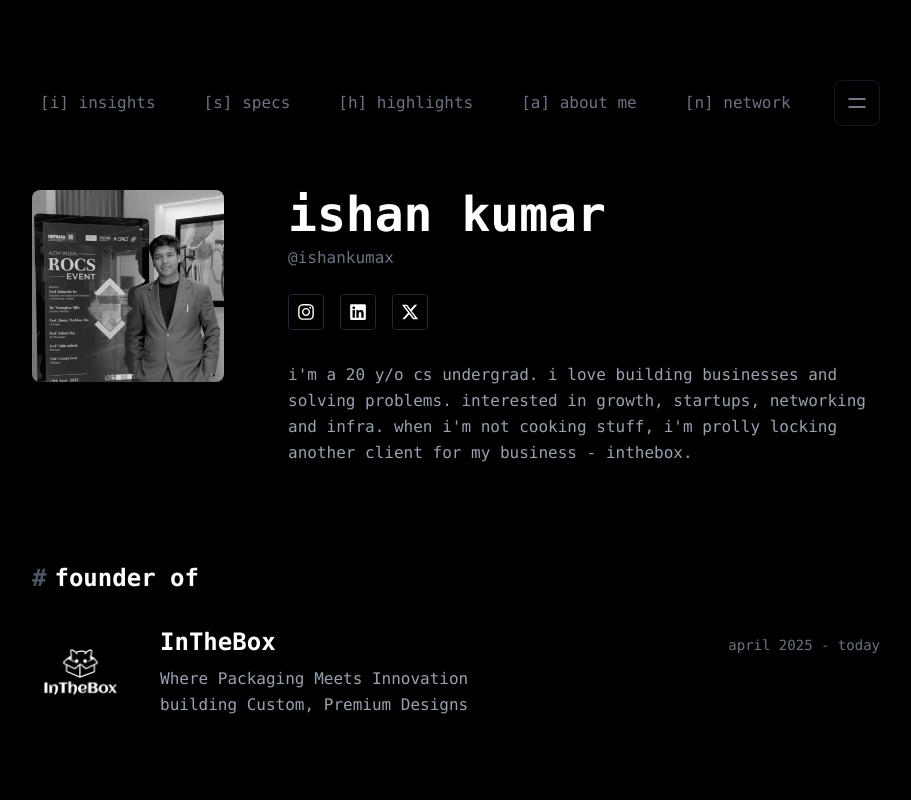
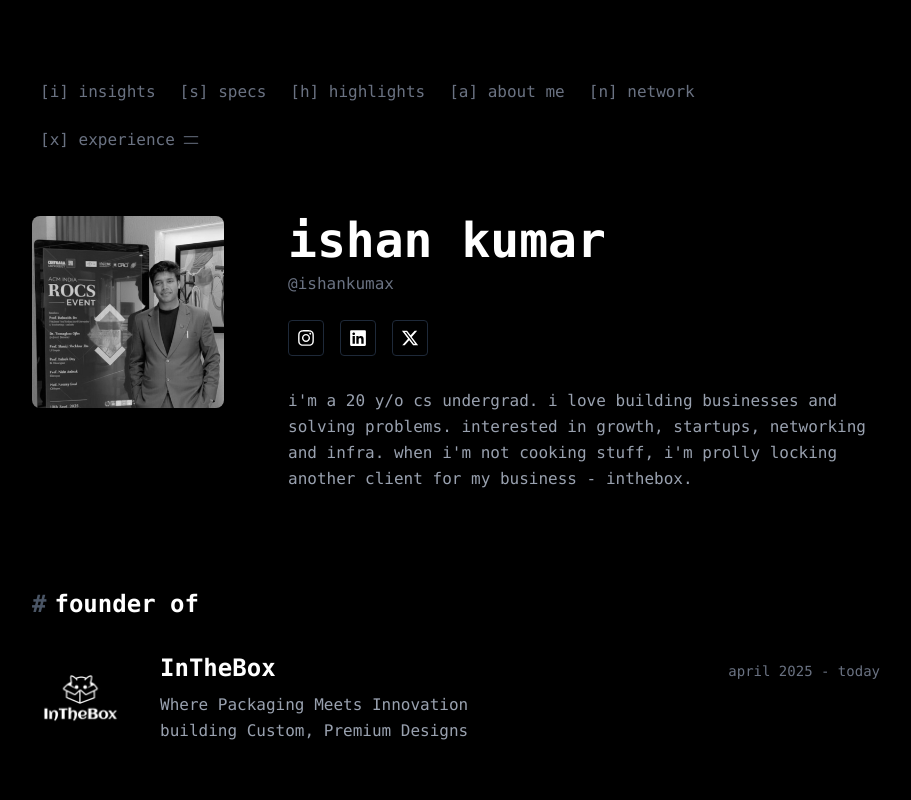
Before and after one commit to ishankumax/portfolio, a React (Vite) app: page / in a window 1280 px wide. Shown: the top 800 px of the page, without its empty margins (184-1095 px from the left). Built offline with nearby package versions, Linux system fonts and the light colour scheme.

Commit message:
added experience button in navebar

```diff
--- a/src/components/Home.jsx
+++ b/src/components/Home.jsx
@@ -38,14 +38,15 @@ function Home() {
       <div
         className="flex w-full transition-all duration-[400ms] ease-[cubic-bezier(0.2,0.8,0.2,1)] will-change-transform"
         style={{
-          // Base main layout is ~896px. When opened, container expands dynamically to fit the 400px panel
-          // forcing the main content block to beautifully slide left as the container stays centered!
-          maxWidth: isDrawerOpen ? '1300px' : '896px'
+          // Base main layout is ~896px. When opened, container expands dynamically to a full 100% viewport span
+          // forcing the main content block to beautifully slide left as the container occupies all empty space!
+          maxWidth: isDrawerOpen ? '100vw' : '896px',
+          width: '100%'
         }}
       >
 
-        {/* Main Content (Always stays full width of its allotted 896px space) */}
-        <main className="flex-1 min-w-0 w-full px-6 py-12 md:py-20 relative z-10 transition-transform duration-[400ms]">
+        {/* Main Content (Always stays visually centered in its flexible remaining real estate) */}
+        <main className="flex-1 min-w-0 w-full max-w-4xl mx-auto px-6 py-12 md:py-20 relative z-10 transition-transform duration-[400ms]">
           <Navbar onToggleDrawer={() => setIsDrawerOpen(!isDrawerOpen)} />
           <Hero />
           <FounderOf />
@@ -55,11 +56,11 @@ function Home() {
 
         {/* Adjacent Slide-out Sidebar Panel (Instead of overlay overlay) */}
         <aside
-          className={`flex-shrink-0 border-gray-800 transition-all duration-[400ms] ease-[cubic-bezier(0.2,0.8,0.2,1)] overflow-hidden ${isDrawerOpen ? 'w-full md:w-[400px] opacity-100 border-l' : 'w-0 opacity-0 border-l-transparent'}`}
+          className={`flex-shrink-0 border-gray-800 transition-all duration-[400ms] ease-[cubic-bezier(0.2,0.8,0.2,1)] overflow-hidden ${isDrawerOpen ? 'w-full md:w-[420px] lg:w-[480px] xl:w-[500px] opacity-100 border-l' : 'w-0 opacity-0 border-l-transparent'}`}
         >
           {/* Inner fixed-width container acts identically to the drawer but flows natively adjacent to content.
               Sticky top allowing independent independent scrolling! */}
-          <div className="w-full md:w-[400px] h-[100dvh] sticky top-0 bg-[#0b0c10] overflow-y-auto p-6 sm:p-8 no-scrollbar shadow-[-20px_0_40px_rgba(0,0,0,0.4)]">
+          <div className="w-full md:w-[420px] lg:w-[480px] xl:w-[500px] h-[100dvh] sticky top-0 bg-[#0b0c10] overflow-y-auto p-6 sm:p-8 no-scrollbar shadow-[-20px_0_40px_rgba(0,0,0,0.4)]">
 
             {/* Drawer Inner Header */}
             <div className="flex justify-between items-center mb-10 pt-2">
@@ -90,7 +91,7 @@ function Home() {
 
             {/* Render Timeline Instance safely */}
             <div className="relative transform -translate-x-[60px]">
-               <Timeline isMobileMode={true} />
+               <Timeline isMobileMode={false} />
             </div>
 
           </div>
--- a/src/components/Navbar.jsx
+++ b/src/components/Navbar.jsx
@@ -3,30 +3,24 @@ import { Link } from 'react-router-dom'
 
 function Navbar({ onToggleDrawer }) {
   return (
-    <nav className="flex justify-between items-center mb-16 text-sm md:text-base text-gray-500 w-full">
+    <nav className="flex flex-wrap justify-center md:justify-start gap-4 md:gap-5 lg:gap-6 items-center mb-16 text-sm md:text-base text-gray-500 w-full px-2">
+      <Link to="/insights" className="hover:text-white transition-colors whitespace-nowrap">[i] insights</Link>
+      <Link to="/specs" className="hover:text-white transition-colors whitespace-nowrap">[s] specs</Link>
+      <Link to="/#highlights" className="hover:text-white transition-colors whitespace-nowrap">[h] highlights</Link>
+      <Link to="/about" className="hover:text-white transition-colors whitespace-nowrap">[a] about me</Link>
+      <a href="mailto:ishankumax@gmail.com" className="hover:text-white transition-colors whitespace-nowrap">[n] network</a>
 
-      {/* Navigation Links (Responsive) */}
-      <div className="flex flex-wrap justify-center md:justify-start gap-4 md:gap-12 pl-2">
-        <Link to="/insights" className="hover:text-white transition-colors">[i] insights</Link>
-        <Link to="/specs" className="hover:text-white transition-colors">[s] specs</Link>
-        <Link to="/#highlights" className="hover:text-white transition-colors">[h] highlights</Link>
-        <Link to="/about" className="hover:text-white transition-colors">[a] about me</Link>
-        <a href="mailto:ishankumax@gmail.com" className="hover:text-white transition-colors">[n] network</a>
-      </div>
-
-      {/* Hamburger Menu (Experience Timeline Drawer Toggle) - always visible */}
-      <div className="flex items-center ml-4">
+      {/* Unified '[x] experience' Button & Hamburger */}
       <button
         onClick={onToggleDrawer}
-          className="p-2.5 border border-gray-800/60 rounded-lg text-gray-400 hover:text-white hover:bg-gray-800/30 transition-all cursor-pointer shadow-sm"
-          aria-label="Open Experience Menu"
+        className="flex items-center gap-1.5 hover:text-white transition-colors cursor-pointer whitespace-nowrap"
+        aria-label="Toggle Experience Panel"
       >
-          <svg className="w-5 h-5 md:w-6 md:h-6" fill="none" stroke="currentColor" viewBox="0 0 24 24">
+        <span>[x] experience</span>
+        <svg className="w-5 h-5 opacity-80" fill="none" stroke="currentColor" viewBox="0 0 24 24">
            <path strokeLinecap="round" strokeLinejoin="round" strokeWidth={1.5} d="M4 8h16M4 16h16" />
         </svg>
       </button>
-      </div>
-
     </nav>
   )
 }
--- a/src/components/Timeline.jsx
+++ b/src/components/Timeline.jsx
@@ -138,11 +138,12 @@ const timelineData = [
 // ============================================================================
 let scrollRafId = null;
 
-const softScrollTo = (targetY, duration = 1200) => {
+const softScrollTo = (targetY, duration = 1200, container = window) => {
   // Seamlessly cancel any currently running scroll animation so it redirects natively!
   if (scrollRafId) window.cancelAnimationFrame(scrollRafId);
 
-  const startY = window.scrollY;
+  const isWindow = container === window;
+  const startY = isWindow ? window.scrollY : container.scrollTop;
   const difference = targetY - startY;
   let startTime = null;
 
@@ -155,7 +156,13 @@ const softScrollTo = (targetY, duration = 1200) => {
     const progress = currentTime - startTime;
     const normalizedTime = Math.min(progress / duration, 1);
 
-    window.scrollTo(0, startY + difference * ease(normalizedTime));
+    const nextY = startY + difference * ease(normalizedTime);
+
+    if (isWindow) {
+      window.scrollTo(0, nextY);
+    } else {
+      container.scrollTop = nextY;
+    }
 
     if (progress < duration) {
       scrollRafId = window.requestAnimationFrame(step);
@@ -210,24 +217,40 @@ function Timeline({ isMobileMode = false }) {
 
       const el = itemRefs.current[id];
       if (el) {
+        // Automatically find the specific scrolling container for sidebars (or fallback to window)
+        const container = el.closest('.overflow-y-auto') || window;
+        const isWindow = container === window;
+
         const rect = el.getBoundingClientRect();
-        const elementAbsoluteTop = rect.top + window.scrollY;
 
-        // We calculate how far the element physically is from the exact center of the screen
-        const viewportCenter = window.innerHeight / 2;
+        // Calculate dynamic properties to find exactly where the element is relative to the *scrolling viewport*
+        let containerCenter = window.innerHeight / 2;
+        let currentScroll = window.scrollY;
+        let containerHeight = window.innerHeight;
+
+        if (!isWindow) {
+           const containerRect = container.getBoundingClientRect();
+           containerCenter = containerRect.top + (containerRect.height / 2);
+           currentScroll = container.scrollTop;
+           containerHeight = containerRect.height;
+        }
+
         const elementCenter = rect.top + (rect.height / 2);
-        const distanceFromCenter = Math.abs(viewportCenter - elementCenter);
+
+        // Measure physical geometric distance
+        const distanceFromCenter = Math.abs(containerCenter - elementCenter);
 
         // SAFE ZONE THRESHOLD:
-        // By setting this to 0.42, 84% of your entire screen is an absolute "safe zone".
-        // The page will now ONLY auto-scroll if you hover something literally squeezed into
-        // the top 8% or bottom 8% of your physical monitor.
-        const safeZone = window.innerHeight * 0.42;
+        // By setting this to 0.42, 84% of your entire container is an absolute "safe zone".
+        // The container will now ONLY auto-scroll if you hover something literally squeezed into
+        // the top 8% or bottom 8% of your physical container viewport.
+        const safeZone = containerHeight * 0.42;
 
         if (distanceFromCenter > safeZone && !isMobileMode) {
-          // Only glide the camera if it's explicitly not in a mobile drawer!
-          const targetY = elementAbsoluteTop - (window.innerHeight / 2) + (rect.height / 2);
-          softScrollTo(targetY, 1400);
+          // If the element crosses the boundary top/bottom, glide it perfectly!
+          // We add the signed geometric difference exactly to current native scroll coordinate.
+          const targetY = currentScroll + (elementCenter - containerCenter);
+          softScrollTo(targetY, 1400, container);
         }
       }
     }, 60);
@@ -253,12 +276,13 @@ function Timeline({ isMobileMode = false }) {
             <div key={yearGroup.year} className="relative z-10">
 
               {/* Yearly Marker (e.g. "2025" + Glowing Dot) */}
-              <div className="absolute left-0 top-3 flex items-center w-[70px] justify-between pr-4 bg-black/80 backdrop-blur-sm z-20">
-                <span className={`text-[13px] font-mono transition-colors duration-300 ${yIndex === 0 ? 'text-white font-bold' : 'text-gray-500'}`}>
+              {/* Force explicit Z-index and backdrop blur to definitively lock over the line */}
+              <div className="absolute left-0 top-3 flex items-center w-[84px] justify-between pr-[18px] bg-[#0b0c10]/95 backdrop-blur-md z-30 py-1.5 rounded-r-md">
+                <span className="text-[15px] font-mono tracking-widest text-white font-bold brightness-125">
                   {yearGroup.year}
                 </span>
-                <div className="relative flex justify-center items-center w-2 h-2 translate-x-[5px]">
-                  <div className={`w-1.5 h-1.5 rounded-full ${yIndex === 0 ? 'bg-white shadow-[0_0_8px_rgba(255,255,255,0.9)] scale-125' : 'bg-gray-600'}`}></div>
+                <div className="relative flex justify-center items-center w-2 h-2 translate-x-[11px]">
+                  <div className={`w-[7px] h-[7px] rounded-full bg-white shadow-[0_0_10px_rgba(255,255,255,1)] ${yIndex === 0 ? 'ring-4 ring-white/20' : ''}`}></div>
                 </div>
               </div>
 
```
Lines whose indentation alone changed are shown as unchanged.
